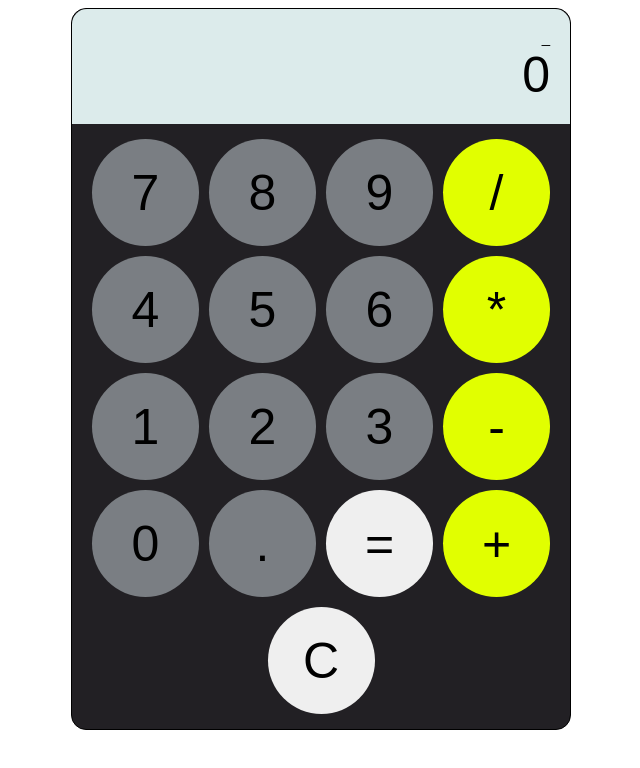
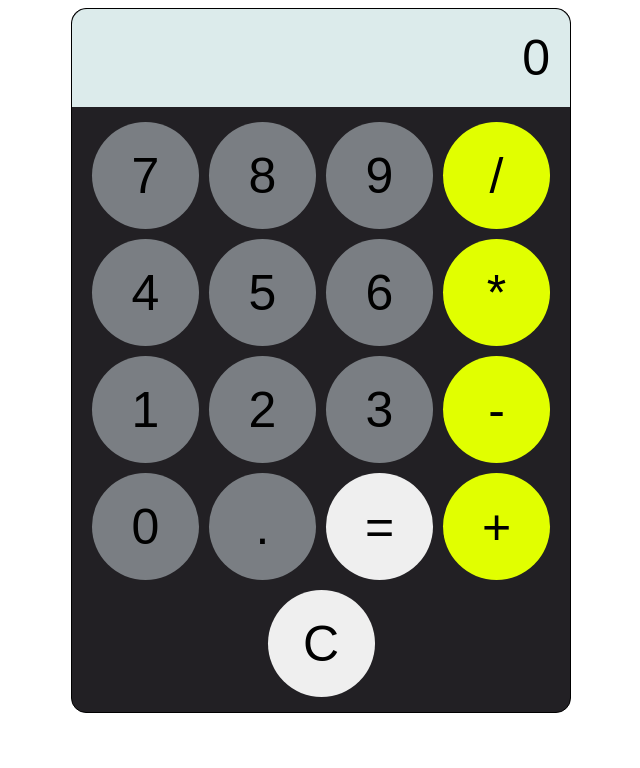
Before and after one commit to Brstone2002/top-calculator, a plain HTML site: page index.html in a window 1280 px wide. Shown: the whole page, without its empty margins (319-959 px from the left). Drawn offline with Linux system fonts and the light colour scheme.

Commit message:
Update index.html

```diff
--- a/index.html
+++ b/index.html
@@ -9,7 +9,7 @@
 <body>
     <div class="calculator">
         <div class="display">
-            <div class="previous-display">_</div>
+            <div class="previous-display"></div>
             <div class="current-display">0</div>
         </div>
         <div class="btn-container">
```
